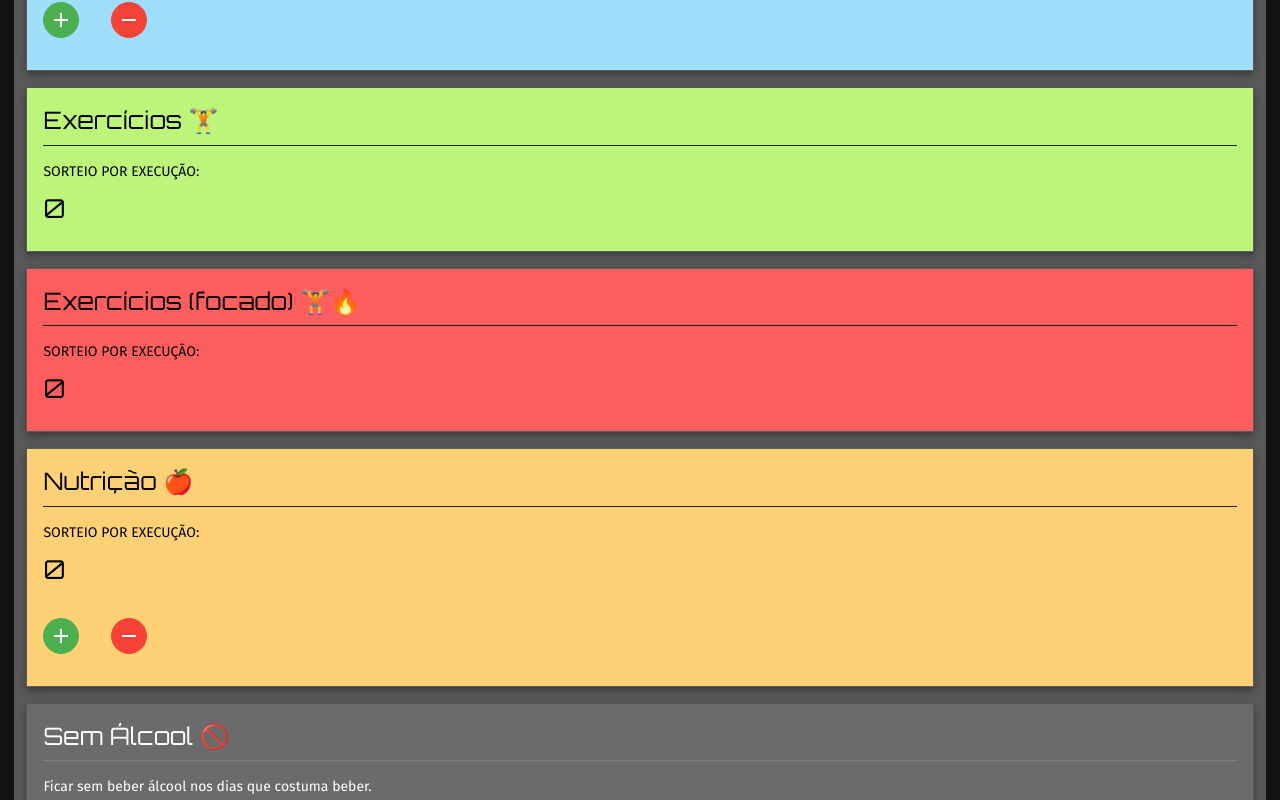
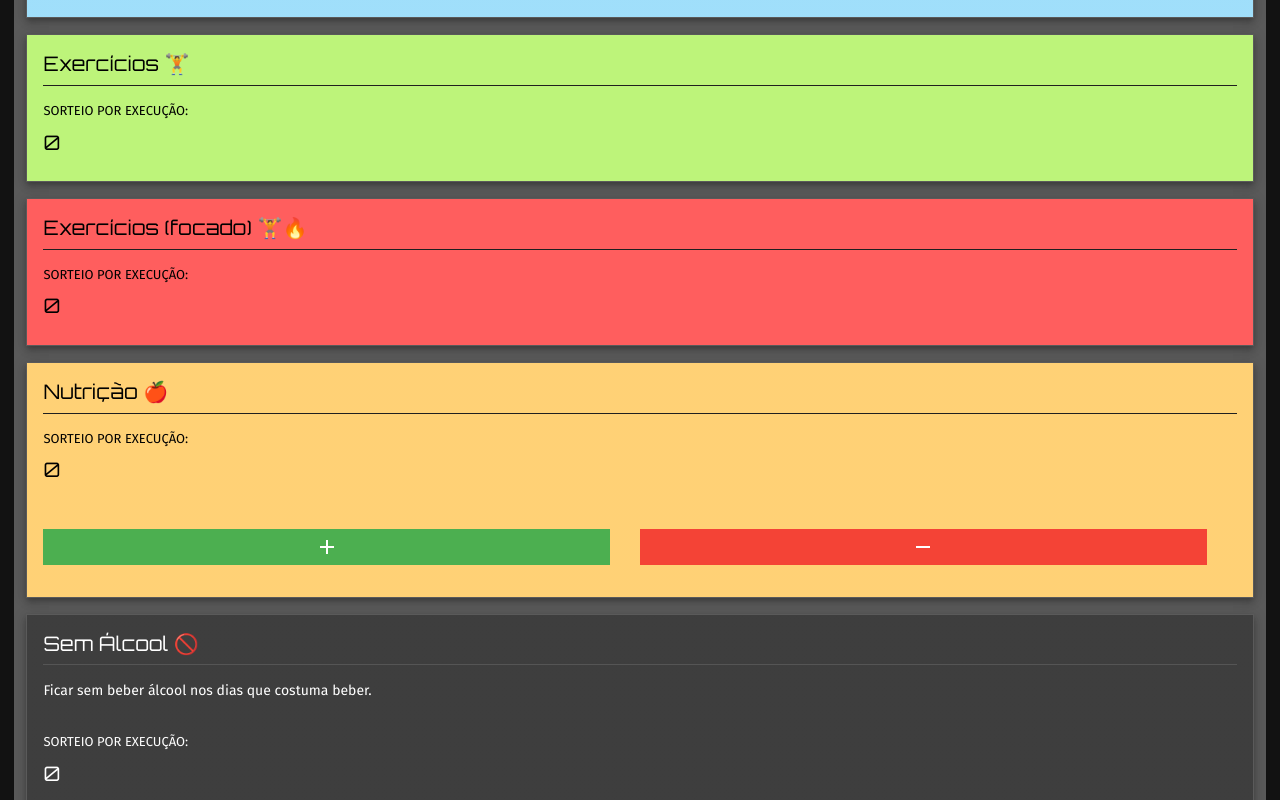
Before and after one commit to guiosouza/react-gamification-web-app, a Next.js app: page /exp in a window 1280 px wide. Shown: the part 1260-2060 px from the top of the page. Built offline with nearby package versions, Linux system fonts and the light colour scheme.

Commit message:
add and remove button

```diff
--- a/src/components/task-card.tsx
+++ b/src/components/task-card.tsx
@@ -41,7 +41,7 @@ export default function TaskCard({
     Projeto: "🍆",
     Grind: "🔥",
     "Laboratório Mental": "🧪",
-    Caminhada: "👣"
+    Caminhada: "👣",
   };
 
   React.useEffect(() => {
@@ -108,29 +108,48 @@ export default function TaskCard({
   }, [shouldRemoveAlerts, handleRemoveAllAlerts, setShouldRemoveAlerts]);
 
   const backgroundColor =
-  taskName === "Projeto" ? "#ffff" :
-  taskName === "Grind" ? "#FF9B61" :
-  taskName === "Água" ? "#95DBFA" :
-  taskName === "Exercícios" ? "#B6F36B" :
-  taskName === "Exercícios (focado)" ? "#FF4C4C" :
-  taskName === "Sem Álcool" ? "#5A5A5A" :
-  taskName === "Nutrição" ? "#FFCC66" :
-  taskName === "Sono" ? "#7051DC" :
-  taskName === "Laboratório Mental" ? "#3BB273" :
-  taskName === "Caminhada" ? "#000" :
-  "transparent";
+    taskName === "Projeto"
+      ? "#ffff"
+      : taskName === "Grind"
+      ? "#FF9B61"
+      : taskName === "Água"
+      ? "#95DBFA"
+      : taskName === "Exercícios"
+      ? "#B6F36B"
+      : taskName === "Exercícios (focado)"
+      ? "#FF4C4C"
+      : taskName === "Sem Álcool"
+      ? "#282828"
+      : taskName === "Nutrição"
+      ? "#FFCC66"
+      : taskName === "Sono"
+      ? "#7051DC"
+      : taskName === "Laboratório Mental"
+      ? "#3BB273"
+      : taskName === "Caminhada"
+      ? "#000"
+      : "transparent";
 
   const textColor =
-  taskName === "Projeto" ? "#000000" :
-  taskName === "Grind" ? "#000000" :
-  taskName === "Água" ? "#000000" :
-  taskName === "Exercícios" ? "#000000" :
-  taskName === "Sem Álcool" ? "##ffff" :
-  taskName === "Caminhada" ? "##ffff" :
-  taskName === "Nutrição" ? "#000000" :
-  taskName === "Sono" ? "#000000" :
-  taskName === "Laboratório Mental" ? "#000000" :
-  "#000000";
+    taskName === "Projeto"
+      ? "#000000"
+      : taskName === "Grind"
+      ? "#000000"
+      : taskName === "Água"
+      ? "#000000"
+      : taskName === "Exercícios"
+      ? "#000000"
+      : taskName === "Sem Álcool"
+      ? "##ffff"
+      : taskName === "Caminhada"
+      ? "##ffff"
+      : taskName === "Nutrição"
+      ? "#000000"
+      : taskName === "Sono"
+      ? "#000000"
+      : taskName === "Laboratório Mental"
+      ? "#000000"
+      : "#000000";
 
   return (
     <Card
@@ -139,46 +158,81 @@ const textColor =
         border: "1px solid #5A5A5A",
         borderRadius: "0px",
         backgroundColor: backgroundColor,
-        color: textColor // Aplica a cor de texto principal
+        color: textColor, // Aplica a cor de texto principal
       }}
       elevation={5}
     >
       <CardActionArea onClick={() => onCardClick(taskName)}>
         <CardContent>
-          <Typography gutterBottom variant="h5" component="div" sx={{ color: textColor }}>
+          <Typography
+            gutterBottom
+            variant="h5"
+            component="div"
+            sx={{ color: textColor, fontSize: "1.25rem" }}
+          >
             {taskName} {taskEmojis[taskName as keyof typeof taskEmojis] || ""}
           </Typography>
 
           <Divider sx={{ mb: 2, backgroundColor: textColor }} />
 
           {taskName === "Sem Álcool" && (
-            <Typography variant="body2" sx={{ color: textColor, mb: 4, fontFamily: "Fira Sans" }}>
+            <Typography
+              variant="body2"
+              sx={{ color: textColor, mb: 4, fontFamily: "Fira Sans" }}
+            >
               Ficar sem beber álcool nos dias que costuma beber.
             </Typography>
           )}
 
           {taskName === "Laboratório Mental" && (
-            <Typography variant="body2" sx={{ color: textColor, mb: 4, fontFamily: "Fira Sans" }}>
+            <Typography
+              variant="body2"
+              sx={{ color: textColor, mb: 4, fontFamily: "Fira Sans" }}
+            >
               A cada 1 minuto dedicado ao fortalecimento do autocontrole,
               explorando diferentes abordagens no seu Laboratório Mental.
             </Typography>
           )}
 
-          <Typography variant="body2" sx={{ color: textColor, mb: 1, fontFamily: "Fira Sans" }} component="div">
+          <Typography
+            variant="body2"
+            sx={{
+              color: textColor,
+              mb: 1,
+              fontFamily: "Fira Sans",
+              fontSize: "13px",
+            }}
+            component="div"
+          >
             SORTEIO POR EXECUÇÃO:
           </Typography>
 
-          <Typography variant="body2" sx={{ color: textColor, mb: 1, fontSize: "26px" }}>
+          <Typography
+            variant="body2"
+            sx={{ color: textColor, mb: 1, fontSize: "20px" }}
+          >
             {packs}
           </Typography>
 
           {drawResults && (
             <>
-              <Typography variant="body2" sx={{ color: textColor, mb: 1, mt: "64px" }} component="div">
+              <Typography
+                variant="body2"
+                sx={{ color: textColor, mb: 1, mt: "64px" }}
+                component="div"
+              >
                 Ganhou:
               </Typography>
 
-              <Typography variant="body2" sx={{ mb: 1, fontSize: "44px", color: "#00000", fontWeight: "bold" }}>
+              <Typography
+                variant="body2"
+                sx={{
+                  mb: 1,
+                  fontSize: "44px",
+                  color: "#00000",
+                  fontWeight: "bold",
+                }}
+              >
                 {drawResults.wonPacks}
               </Typography>
 
@@ -194,11 +248,14 @@ const textColor =
         </CardContent>
       </CardActionArea>
 
-      <div style={{ paddingLeft: "16px" }}>
-        {["Água", "Nutrição", "Sem Álcool", "Laboratório Mental"].includes(taskName) && (
+      <div style={{ padding: "0px 16px 0px 16px" }}>
+        {["Água", "Nutrição", "Sem Álcool", "Laboratório Mental"].includes(
+          taskName
+        ) && (
           <>
             {!selectedNow && (
-              <div style={{ marginTop: "6px", display: "flex" }}>
+              <div style={{ marginTop: "20px", display: "flex", justifyContent: "space-between" }}>
+                <div style={{ width: "100%"}}>
                   <IconButton
                     color="success"
                     aria-label="add"
@@ -206,14 +263,18 @@ const textColor =
                     onClick={() => handleAddTask(taskName)}
                     sx={{
                       border: "1px solid #4caf50",
+                      borderRadius: "0px",
                       backgroundColor: "#4caf50",
+                      width: "95%",
                       color: "#fff",
                       "&:hover": { backgroundColor: "#388e3c" },
                     }}
                   >
                     <Add />
                   </IconButton>
+                </div>
 
+                <div style={{ width: "100%"}}>
                   <IconButton
                     color="error"
                     size="small"
@@ -221,18 +282,20 @@ const textColor =
                     onClick={handleRemoveLastAlert}
                     sx={{
                       border: "1px solid #f44336",
+                      borderRadius: "0px",
                       backgroundColor: "#f44336",
                       color: "#fff",
+                      width: "95%",
                       "&:hover": { backgroundColor: "#951309" },
-                    ml: 4,
                     }}
                   >
                     <Remove />
                   </IconButton>
                 </div>
+              </div>
             )}
 
-            <div style={{ padding: "16px 16px 16px 0" }}>
+            <div style={{ padding: "16px 0px 16px 0px" }}>
               {alerts.map((alert, index) => (
                 <Chip
                   key={index}
@@ -242,7 +305,7 @@ const textColor =
                     borderRadius: "0px",
                     color: "#ffff",
                     backgroundColor: "rgba(0, 0, 0, 0.4)", // Leve transparência para contraste
-                    width: "100%",
+                    width: "97.5%",
                   }}
                 />
               ))}
```
Lines whose indentation alone changed are shown as unchanged.
